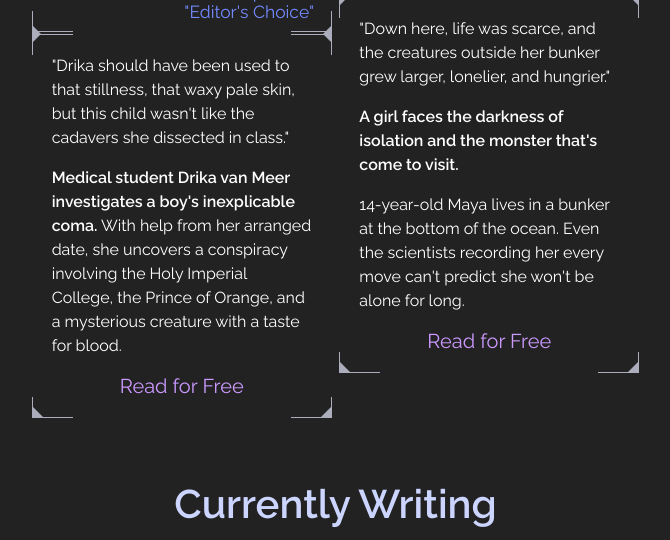
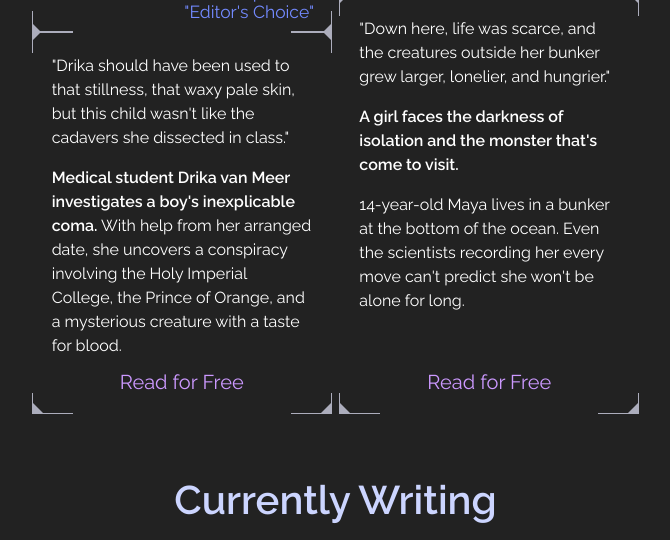
Before and after one commit to EchoeOtto/echoeotto.github.io, a website: page stories.html in a window 1280 px wide. Shown: the part 578-1118 px from the top of the page, without its empty margins (297-967 px from the left). Drawn offline with Linux system fonts and the light colour scheme.

Commit message:
Making stories an even height

```diff
--- a/src/scss/style.scss
+++ b/src/scss/style.scss
@@ -236,6 +236,9 @@ p {
   box-sizing: border-box;
 
   &--story {
+    display: flex;
+    flex-flow: column nowrap;
+
     position: relative;
     margin: 0.15rem;
     margin-top: $margin;
@@ -247,6 +250,7 @@ p {
     vertical-align: top;
 
     &__top {
+      flex: 0;
       display: grid;
       grid-template-rows: auto;
       grid-template-columns: 45% auto;
@@ -286,6 +290,7 @@ p {
     &__info {
       position: relative;
       display: block;
+      flex: 1;
 
       &::before,
       &::after {
@@ -312,22 +317,22 @@ p {
 
     &__blurb {
       padding: $margin;
+      padding-bottom: $margin-2x;
       margin: 0.2rem 0 0 0;
 
       & > *:first-child {
         margin-top: 0;
       }
-      & > *:last-child {
-        position: relative;
-        display: block;
-        margin-bottom: 0;
-        width: 100%;
-      }
     }
 
     &__button {
+      display: block;
+      position: absolute;
+      left: 0;
+      bottom: $margin;
       text-align: center;
       font-size: $h5-fsize;
+      width: 100%;
     }
 
     &__top--image::before,
@@ -350,8 +355,8 @@ p {
       border-color: $gray transparent transparent transparent;
     }
     &__blurb > *:last-child::before {
-      left: $margin-neg + 0.1rem;
-      bottom: $margin-neg + 0.1rem;
+      left: 0.1rem;
+      bottom: 0.1rem;
       border-width: $margin-half 0 0 $margin-half;
       border-color: transparent transparent transparent $gray;
     }
@@ -362,8 +367,8 @@ p {
       border-color: transparent $gray transparent transparent;
     }
     &__blurb > *:last-child::after {
-      right: $margin-neg + 0.1rem;
-      bottom: $margin-neg + 0.1rem;
+      right: 0.1rem;
+      bottom: 0.1rem;
       border-width: 0 0 $margin-half $margin-half;
       border-color: transparent transparent $gray transparent;
     }
--- a/stories.html
+++ b/stories.html
@@ -39,8 +39,8 @@
           <div class="stories-list--story__blurb">
             <p>"Drika should have been used to that stillness, that waxy pale skin, but this child wasn't like the cadavers she dissected in class."</p>
             <p><strong>Medical student Drika van Meer investigates a boy's inexplicable coma.</strong> With help from her arranged date, she uncovers a conspiracy involving the Holy Imperial College, the Prince of Orange, and a mysterious creature with a taste for blood.</p>
-            <a href="https://tapas.io/series/Dreams-of-Scale-and-Bone" target="_blank" class="stories-list--story__button">Read for Free</a>
           </div>
+          <a href="https://tapas.io/series/Dreams-of-Scale-and-Bone" target="_blank" class="stories-list--story__button">Read for Free</a>
         </article>
       </li>
       <li class="stories-list--story">
@@ -65,8 +65,8 @@
             <p>"Down here, life was scarce, and the creatures outside her bunker grew larger, lonelier, and hungrier."</p>
             <p><strong>A girl faces the darkness of isolation and the monster that's come to visit.</strong></p>
             <p>14-year-old Maya lives in a bunker at the bottom of the ocean. Even the scientists recording her every move can't predict she won't be alone for long.</p>
-            <a href="https://tapas.io/series/Depths" target="_blank" class="stories-list--story__button">Read for Free</a>
           </div>
+          <a href="https://tapas.io/series/Depths" target="_blank" class="stories-list--story__button">Read for Free</a>
         </article>
       </li>
     </ul>
```
Also changed, not shown: src/css/style.css.
